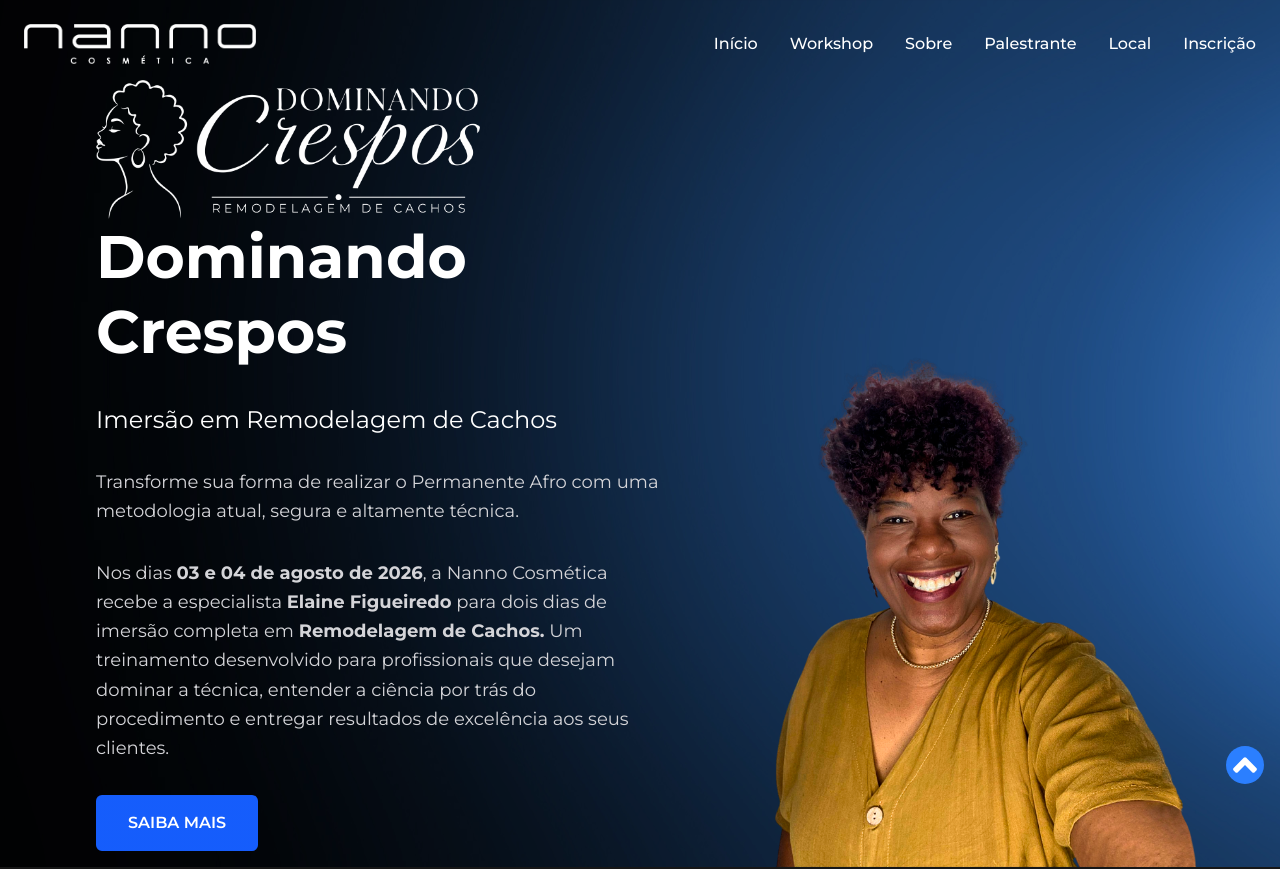
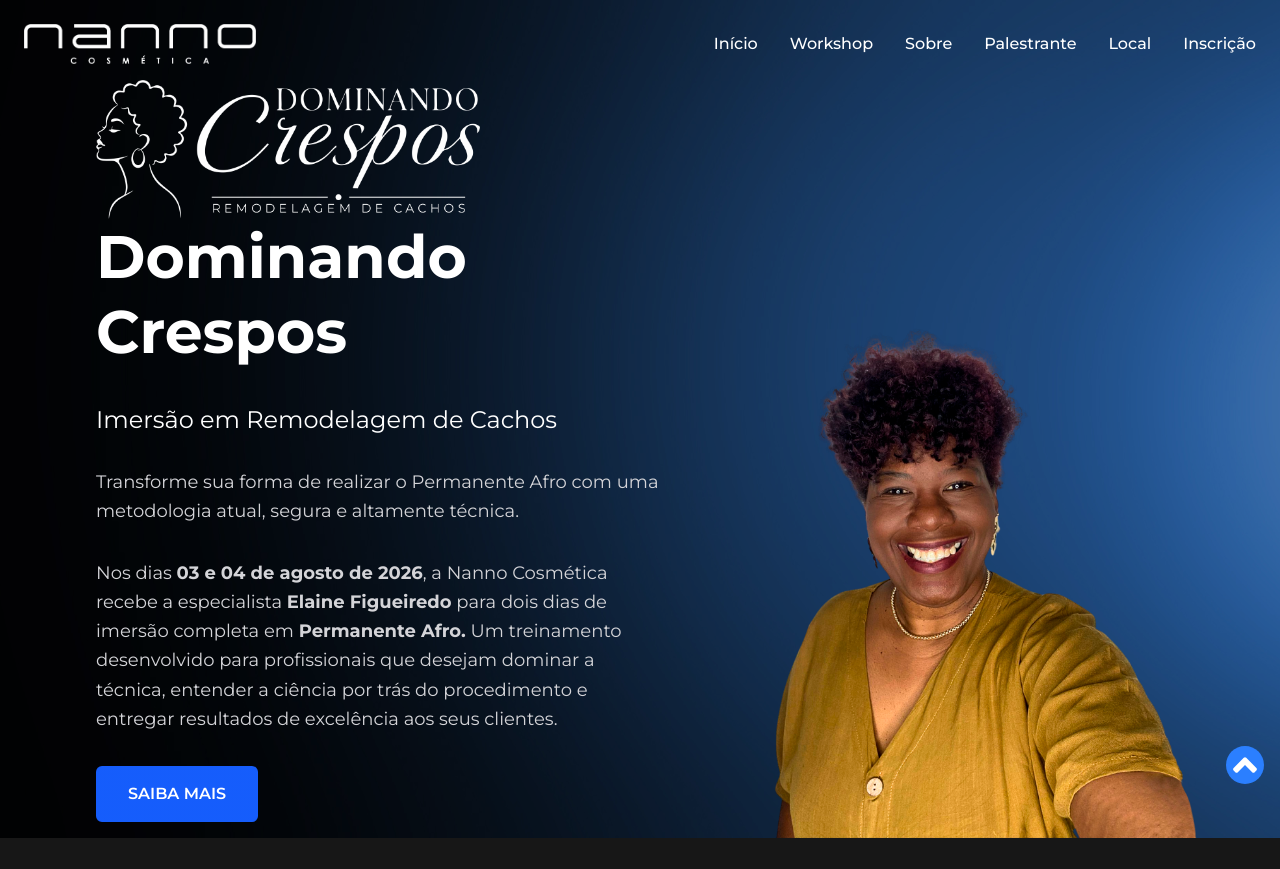
Before and after one commit to nannocosmetica/workshop_two, a React (Vite) app: page / in a window 1280 px wide. Shown: the top 869 px of the page. Built offline with nearby package versions, Linux system fonts and the light colour scheme.

Commit message:
text update

```diff
--- a/src/components/HeroSection.tsx
+++ b/src/components/HeroSection.tsx
@@ -13,7 +13,7 @@
 
         <p className="text-base lg:text-lg text-zinc-300 leading-relaxed mb-8">Transforme sua forma de realizar o Permanente Afro com uma metodologia atual, segura e altamente técnica.</p>
 
-        <p className="text-base lg:text-lg text-zinc-300 leading-relaxed mb-8">Nos dias <b>03 e 04 de agosto de 2026</b>, a Nanno Cosmética recebe a especialista <b>Elaine Figueiredo</b> para dois dias de imersão completa em <b>Remodelagem de Cachos.</b> Um treinamento desenvolvido para profissionais que desejam dominar a técnica, entender a ciência por trás do procedimento e entregar resultados de excelência aos seus clientes.</p>
+        <p className="text-base lg:text-lg text-zinc-300 leading-relaxed mb-8">Nos dias <b>03 e 04 de agosto de 2026</b>, a Nanno Cosmética recebe a especialista <b>Elaine Figueiredo</b> para dois dias de imersão completa em <b>Permanente Afro.</b> Um treinamento desenvolvido para profissionais que desejam dominar a técnica, entender a ciência por trás do procedimento e entregar resultados de excelência aos seus clientes.</p>
 
         <a
           href="#ingresso"
--- a/src/components/PricingSection.tsx
+++ b/src/components/PricingSection.tsx
@@ -63,7 +63,7 @@
               <div className="flex flex-col gap-4">
                 <div className="flex items-start gap-3">
                   <FaCheckCircle className="text-blue-500 mt-1 w-4 h-4 shrink-0" />
-                  <p className="text-zinc-300">Acesso completo aos 2 dias de imersão presencial em Remodelagem de Cachos.</p>
+                  <p className="text-zinc-300">Acesso completo aos 2 dias de imersão em permanente afro presencial.</p>
                 </div>
 
                 <div className="flex items-start gap-3">
```
